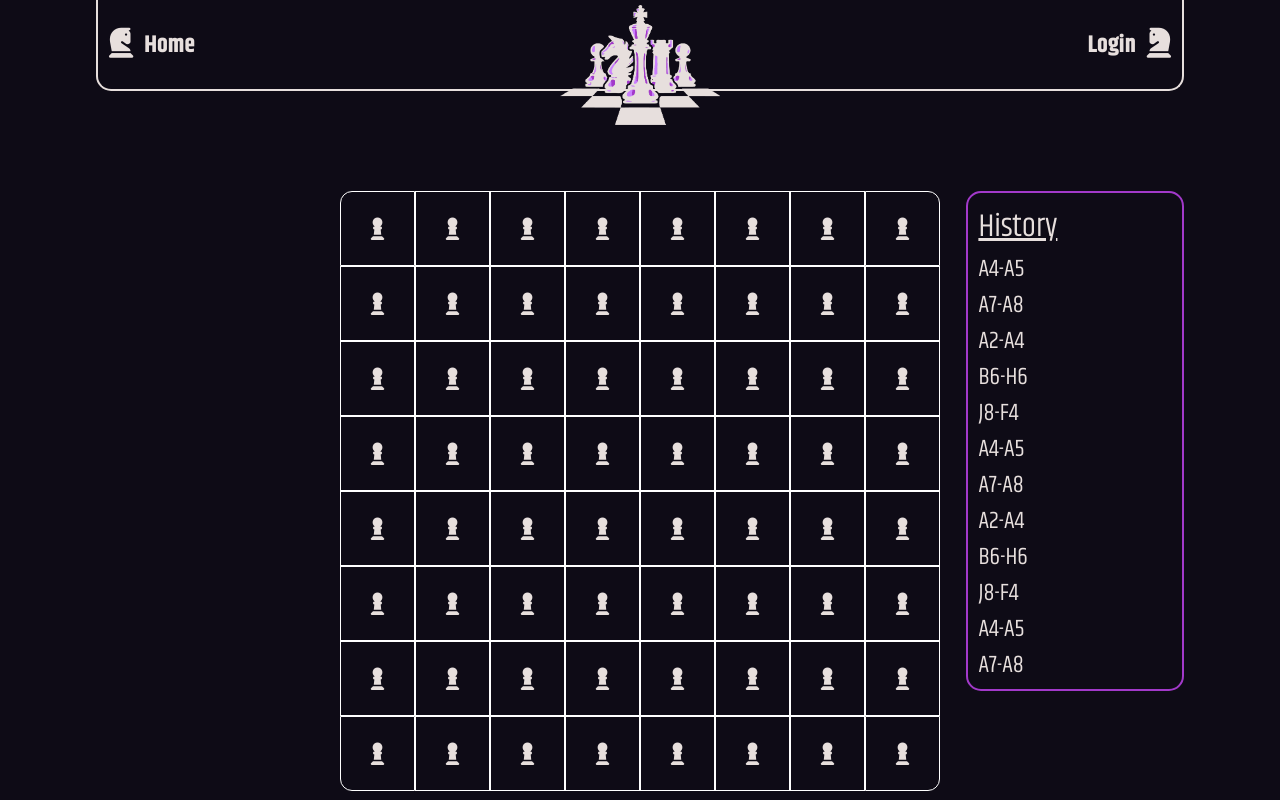
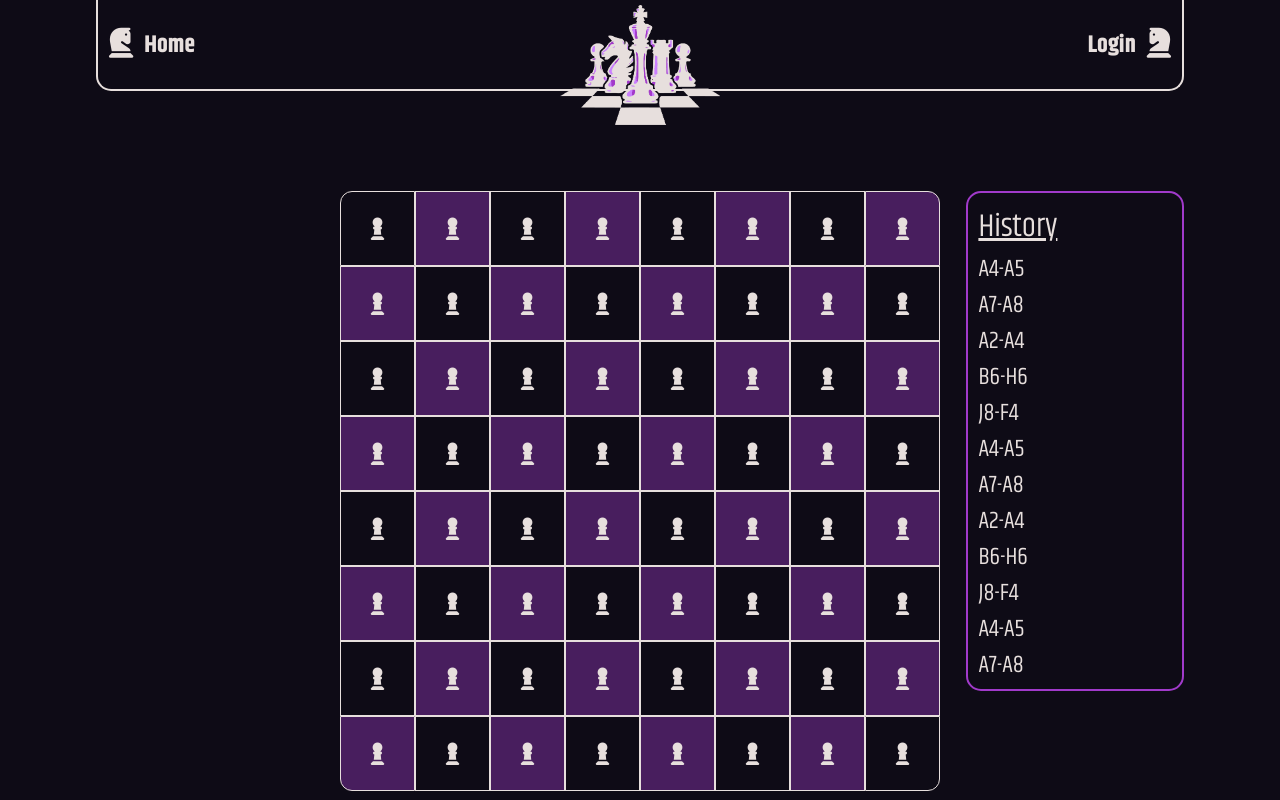
Before and after one commit to Jo-pl/chess-front, an Angular app: page / in a window 1280 px wide. Shown: the top 800 px of the page. Built offline with nearby package versions, Linux system fonts and the light colour scheme.

Commit message:
Add colored board

```diff
--- a/src/app/game/board/board.component.css
+++ b/src/app/game/board/board.component.css
@@ -24,9 +24,18 @@
     display:flex;
     align-items: center;
     justify-content: center;
-    border:1px solid white;
+
     height:100%;
     width:100%;
+}
+
+.square-purple{
+    border:1px solid var(--clr-gray);
+    background-color:var(--clr-soft-purple);
+}
+
+.square-white{
+    border:1px solid var(--clr-gray);
 }
 
 .board-grid >*:first-child{
--- a/src/app/game/board/board.component.html
+++ b/src/app/game/board/board.component.html
@@ -1,5 +1,5 @@
 <div class="board-grid">
-    <div *ngFor="let i of rowCol" class="square">
+    <div *ngFor="let i of rowCol;let index=index;" [ngClass]="isClass1(index)?'square square-white':' square square-purple'">
         <i class="fa-solid fa-chess-pawn fa-xl"></i>
     </div>
 </div>
--- a/src/app/game/board/board.component.ts
+++ b/src/app/game/board/board.component.ts
@@ -12,4 +12,12 @@ export class BoardComponent implements OnInit {
   ngOnInit(): void {
   }
 
+  isClass1(index: number): boolean {
+    return (Math.floor(index / 8) % 2 === 0 && index % 2 === 0) || (Math.floor(index / 8) % 2 === 1 && index % 2 === 1);
+  }
+
+  isClass2(index: number): boolean {
+    return (Math.floor(index / 8) % 2 === 0 && index % 2 === 1) || (Math.floor(index / 8) % 2 === 1 && index % 2 === 0);
+  }
+
 }
--- a/src/app/layout/header/header.component.css
+++ b/src/app/layout/header/header.component.css
@@ -28,3 +28,15 @@ header{
     left:50%;
     transform: translateX(-50%);
 }
+
+a:hover{
+    cursor: pointer;
+    text-decoration: underline;
+}
+
+img{
+    user-drag: none;
+    -webkit-user-drag: none; /* For Safari */
+    user-select: none;
+    -webkit-user-select: none; /* For Safari */
+}
--- a/src/styles.css
+++ b/src/styles.css
@@ -1,6 +1,7 @@
 :root{
   --clr-void: #0E0B16;
-  --clr-purple: #A239CA;
+  --clr-purple: hsl(283, 58%, 51%);
+  --clr-soft-purple:hsla(283, 58%, 51%,0.4);
   --clr-blue:#4717f6;
   --clr-gray:#E7DFDD;
   --ff-main:'Khand', sans-serif;
```
